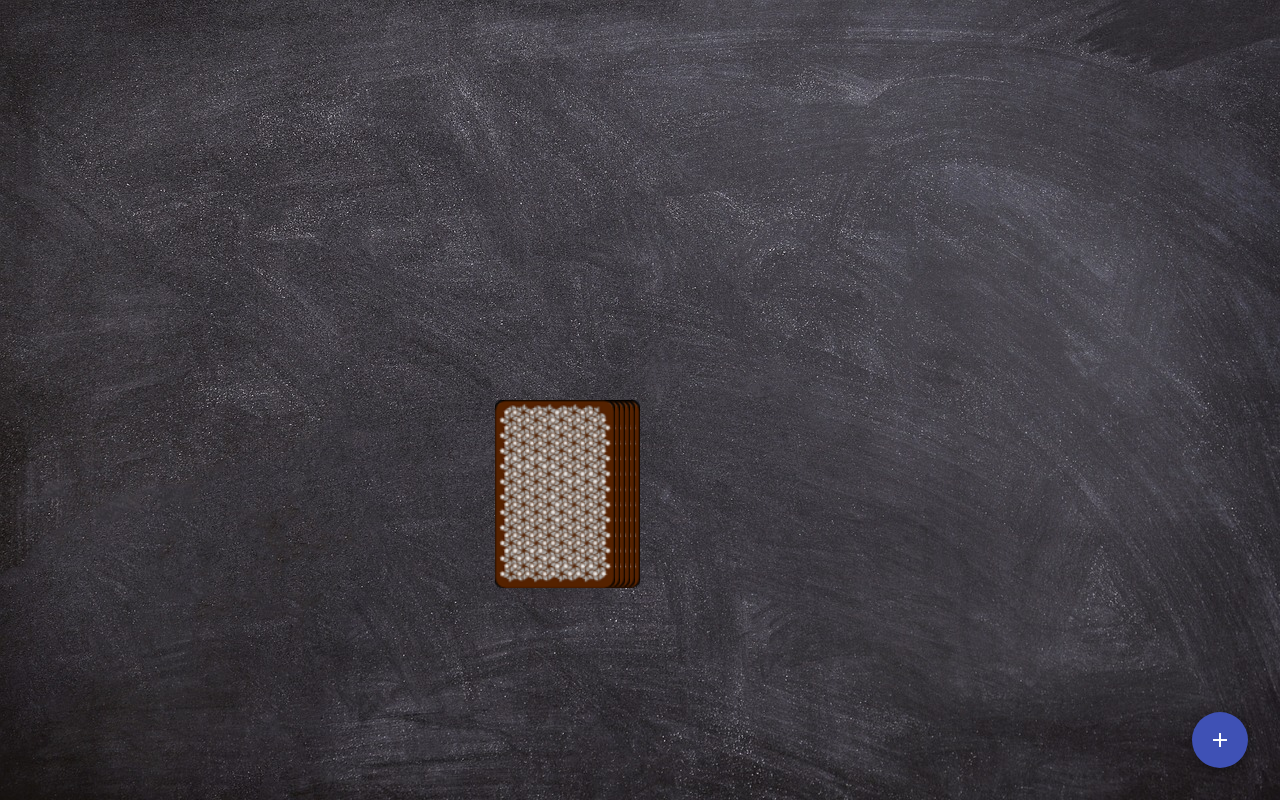
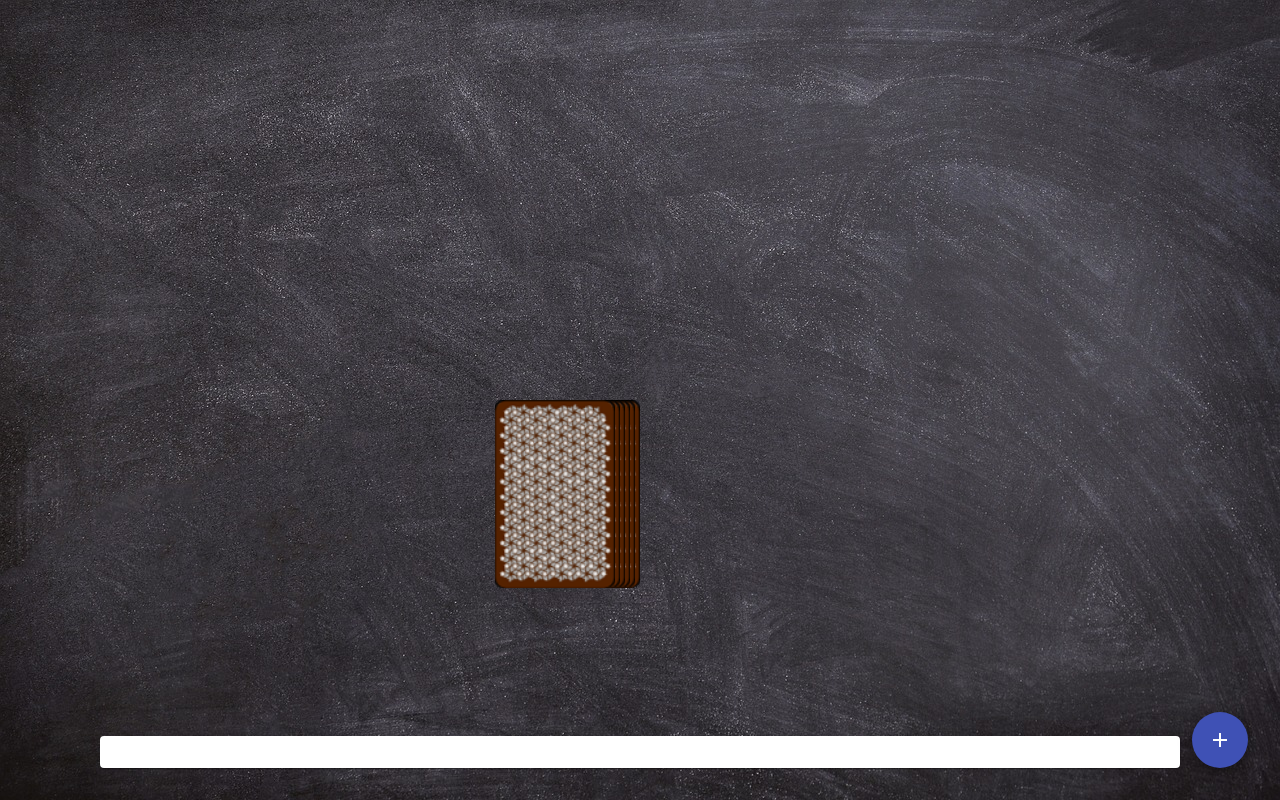
Before and after one commit to pkieber/ringoffire, an Angular app: page /game in a window 1280 px wide. Built offline with nearby package versions, Linux system fonts and the light colour scheme.

Commit message:
add game-info component and game rules

```diff
--- a/src/app/app.module.ts
+++ b/src/app/app.module.ts
@@ -13,6 +13,8 @@
 import {MatDialogModule} from '@angular/material/dialog';
 import {MatInputModule} from '@angular/material/input';
 import { FormsModule } from '@angular/forms';
+import { GameInfoComponent } from './game-info/game-info.component';
+import {MatCardModule} from '@angular/material/card';
 
 
 @NgModule({
@@ -21,11 +23,13 @@
     StartScreenComponent,
     GameComponent,
     PlayerComponent,
-    DialogAddPlayerComponent
+    DialogAddPlayerComponent,
+    GameInfoComponent
   ],
   imports: [
     BrowserModule,
     AppRoutingModule,
+    MatCardModule,
     FormsModule,
     MatButtonModule,
     MatIconModule,
--- /dev/null
+++ b/src/app/game-info/game-info.component.html
@@ -0,0 +1,8 @@
+<mat-card>
+    <mat-card-title class="padding-title">
+        {{ title }}
+    </mat-card-title>
+    <mat-card-content>
+        {{ description }}
+    </mat-card-content>
+</mat-card>
--- /dev/null
+++ b/src/app/game-info/game-info.component.scss
@@ -0,0 +1,3 @@
+.padding-title {
+    padding: 16px 16px 0 16px;
+}
--- /dev/null
+++ b/src/app/game-info/game-info.component.ts
@@ -0,0 +1,44 @@
+import { Component, OnInit, Input, OnChanges } from '@angular/core';
+
+@Component({
+  selector: 'app-game-info',
+  templateUrl: './game-info.component.html',
+  styleUrls: ['./game-info.component.scss']
+})
+export class GameInfoComponent implements OnInit, OnChanges {
+  cardAction = [
+    { title: 'Waterfall', description: 'Everyone has to start drinking at the same time. As soon as player 1 stops drinking, player 2 may stop drinking. Player 3 may stop as soon as player 2 stops drinking, and so on.' },
+    { title: 'You', description: 'You decide who drinks' },
+    { title: 'Me', description: 'Congrats! Drink a shot!' },
+    { title: 'Category', description: 'Come up with a category (e.g. Colors). Each player must enumerate one item from the category.' },
+    { title: 'Bust a jive', description: 'Player 1 makes a dance move. Player 2 repeats the dance move and adds a second one. ' },
+    { title: 'Chicks', description: 'All girls drink.' },
+    { title: 'Heaven', description: 'Put your hands up! The last player drinks!' },
+    { title: 'Mate', description: 'Pick a mate. Your mate must always drink when you drink and the other way around.' },
+    { title: 'Thumbmaster', description: '' },
+    { title: 'Men', description: 'All men drink.' },
+    { title: 'Quizmaster', description: '' },
+    { title: 'Never have i ever...', description: 'Say something you nnever did. Everyone who did it has to drink.' },
+    { title: 'Rule', description: 'Make a rule. Everyone needs to drink when he breaks the rule.' },
+  ];
+
+  title = '';
+  description = '';
+  @Input() card!: string;
+
+  constructor() { }
+
+  ngOnInit(): void {
+  }
+
+  ngOnChanges(): void {
+    if (this.card) {
+      // console.log('current Card is: ', this.card);
+      // console.log('current Number is: ', this.card.split('_')[1]);
+      let cardNumber = +this.card.split('_')[1];
+      this.title = this.cardAction[cardNumber - 1].title;
+      this.description = this.cardAction[cardNumber - 1].description;
+    }
+  }
+
+}
--- a/src/app/game/game.component.html
+++ b/src/app/game/game.component.html
@@ -20,6 +20,8 @@
     </div>
 </div>
 
+<app-game-info [card]="currentCard" class="pin-bottom"></app-game-info>
+
 <button mat-fab color="primary" (click)="openDialog()" class="btn-add">
     <mat-icon>add</mat-icon>
 </button>
--- a/src/app/game/game.component.scss
+++ b/src/app/game/game.component.scss
@@ -61,3 +61,10 @@
     right: 32px;
     bottom: 32px;
 }
+
+.pin-bottom {
+    position: absolute;
+    bottom: 32px;
+    left: 100px;
+    right: 100px;
+}
```
Also changed, not shown: 1 other file (tests, documents, lock files or other folders).
